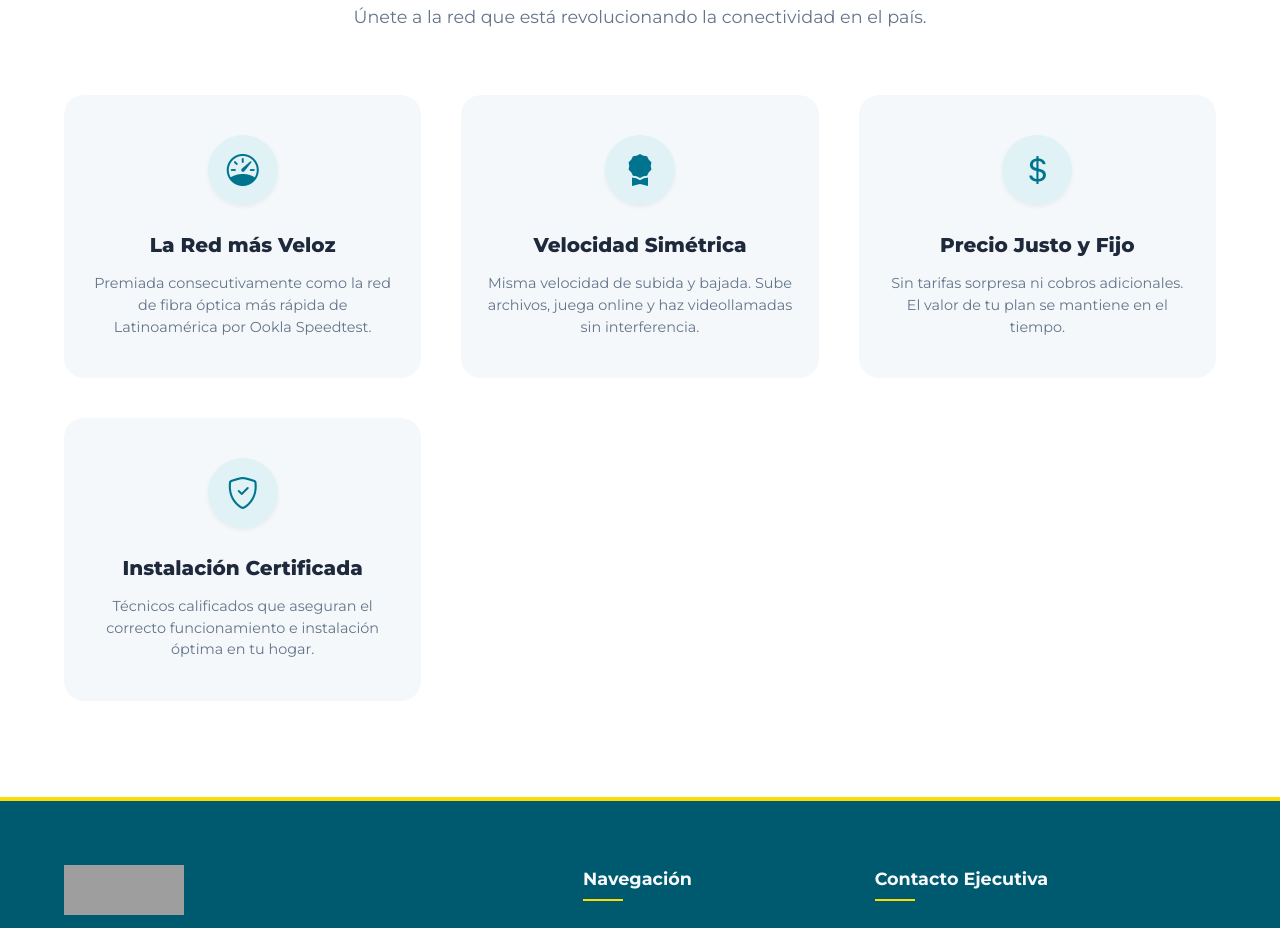
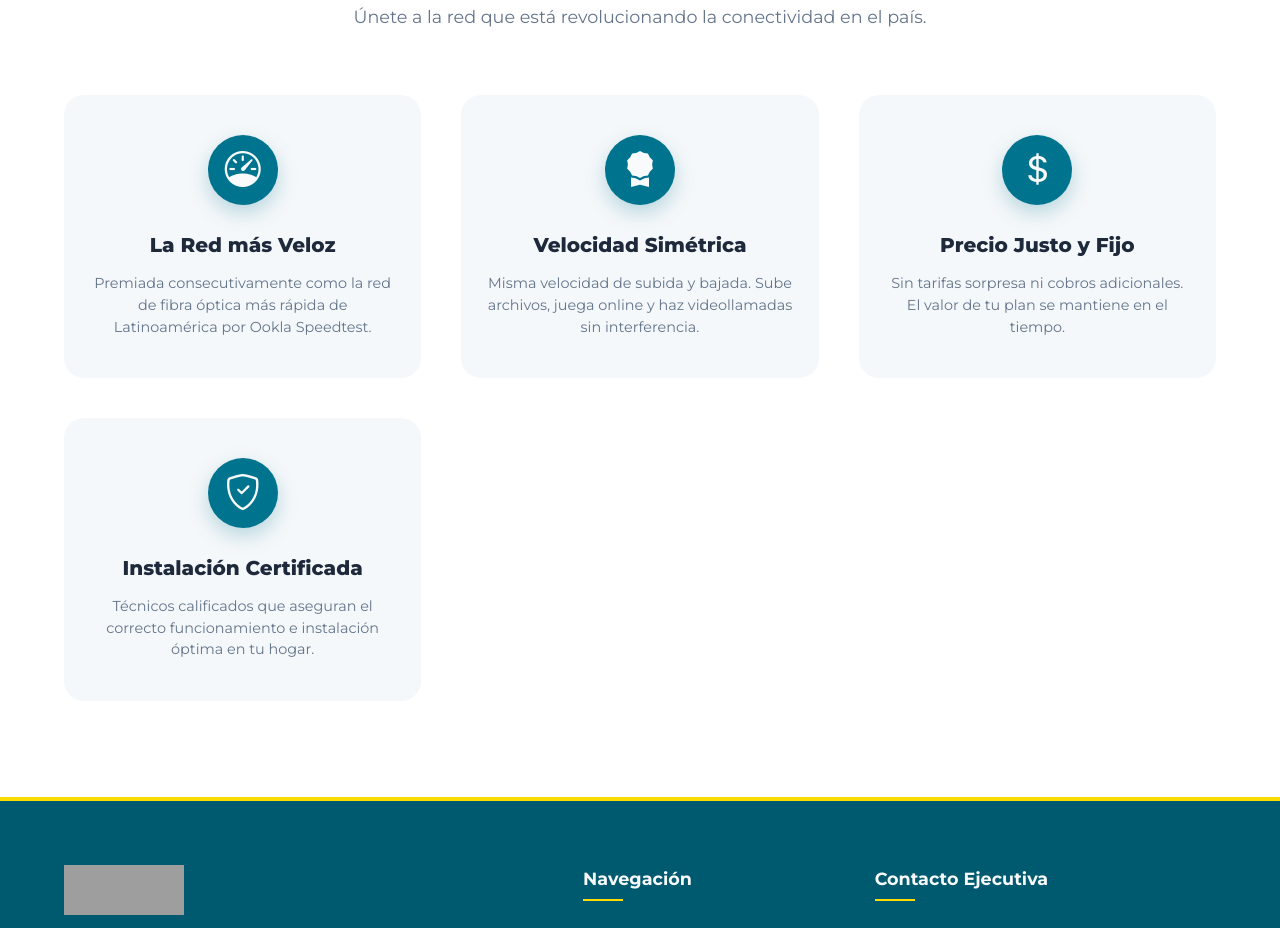
Before and after one commit to francosaav1998/mundo-crm, a Next.js app: page / in a window 1280 px wide. Shown: the part 4660-5588 px from the top of the page. Built offline with nearby package versions, Linux system fonts and the light colour scheme; no server answers; the database is empty; grey boxes are pictures that could not be loaded.

Commit message:
style(benefits): improve icon contrast and visibility

```diff
--- a/app/globals.css
+++ b/app/globals.css
@@ -831,8 +831,8 @@ ul {
 }
 
 .benefit-icon {
-  background-color: var(--color-primary-light);
-  color: var(--color-primary);
+  background-color: var(--color-primary);
+  color: var(--color-text-light);
   width: 70px;
   height: 70px;
   border-radius: 50%;
@@ -840,8 +840,8 @@ ul {
   align-items: center;
   justify-content: center;
   margin: 0 auto 1.5rem auto;
-  font-size: 2rem;
-  box-shadow: var(--shadow-sm);
+  font-size: 2.25rem;
+  box-shadow: 0 8px 20px rgba(0, 116, 142, 0.25);
 }
 
 .benefit-card h3 {
```
